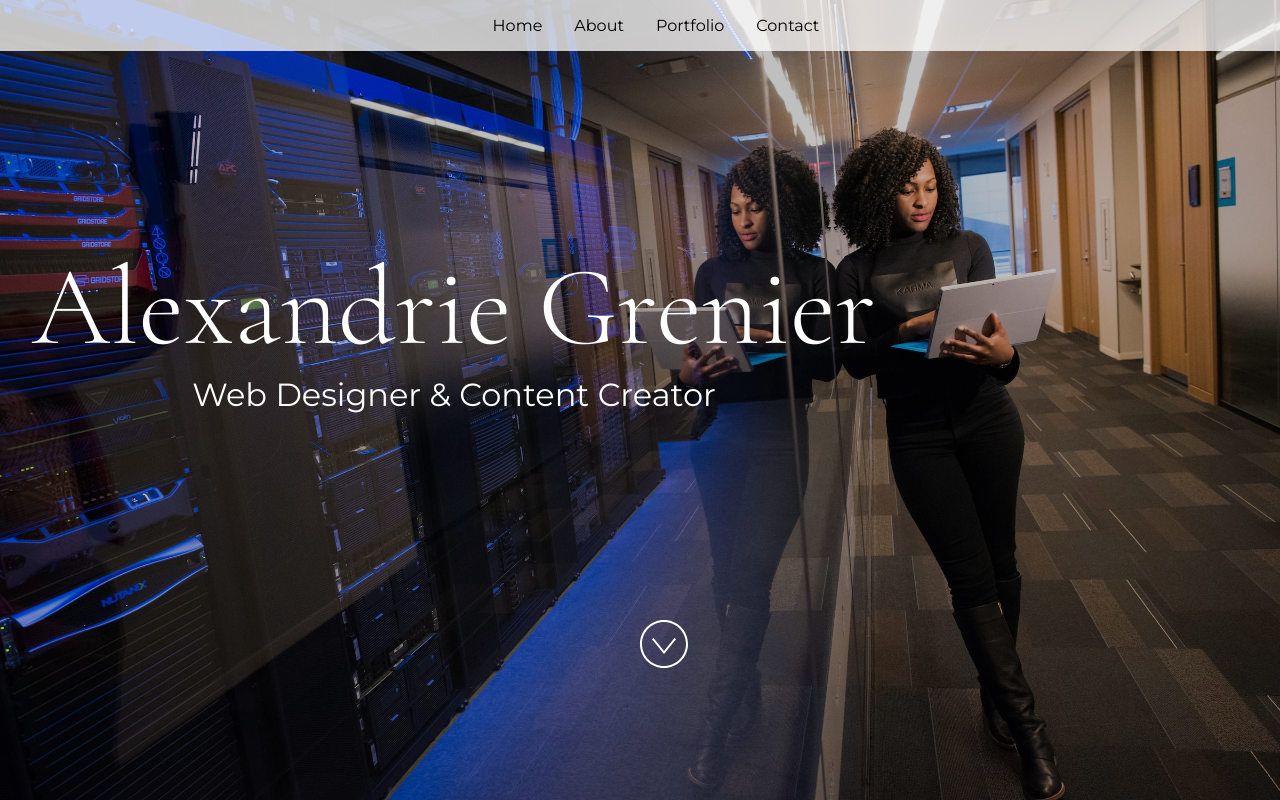
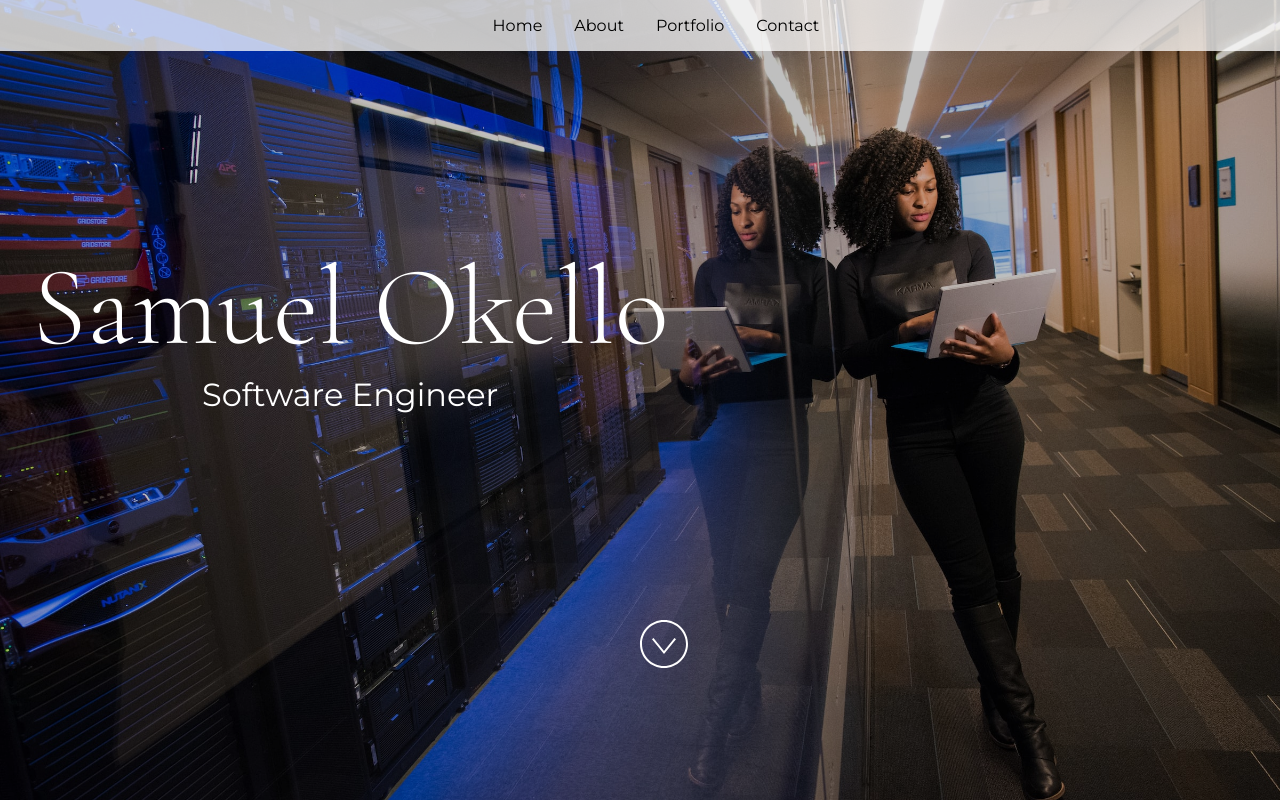
Before and after one commit to OkelloSam21/automatic-octo-rotary-phone, a React (Vite) app: page / in a window 1280 px wide. Shown: the top 800 px of the page. Built offline with nearby package versions, Linux system fonts and the light colour scheme.

Commit message:
initial commit

```diff
--- a/src/App.jsx
+++ b/src/App.jsx
@@ -24,15 +24,15 @@ import "./styles.css";
  * If you don't have one of the social sites listed, leave it as an empty string.
  */
 const siteProps = {
-  name: "Alexandrie Grenier",
-  title: "Web Designer & Content Creator",
-  email: "alex@example.com",
-  gitHub: "microsoft",
-  instagram: "microsoft",
-  linkedIn: "satyanadella",
+  name: "Samuel Okello",
+  title: "Software Engineer",
+  email: "samuel.okello@studentambassadors.com",
+  gitHub: "OelloSam21",
+  instagram: "devsam254",
+  linkedIn: "samuel-okello",
   medium: "",
-  twitter: "microsoft",
-  youTube: "Code",
+  twitter: "0kello_sam",
+  youTube: "CodingCheos",
 };
 
 const primaryColor = "#4E567E";
```
